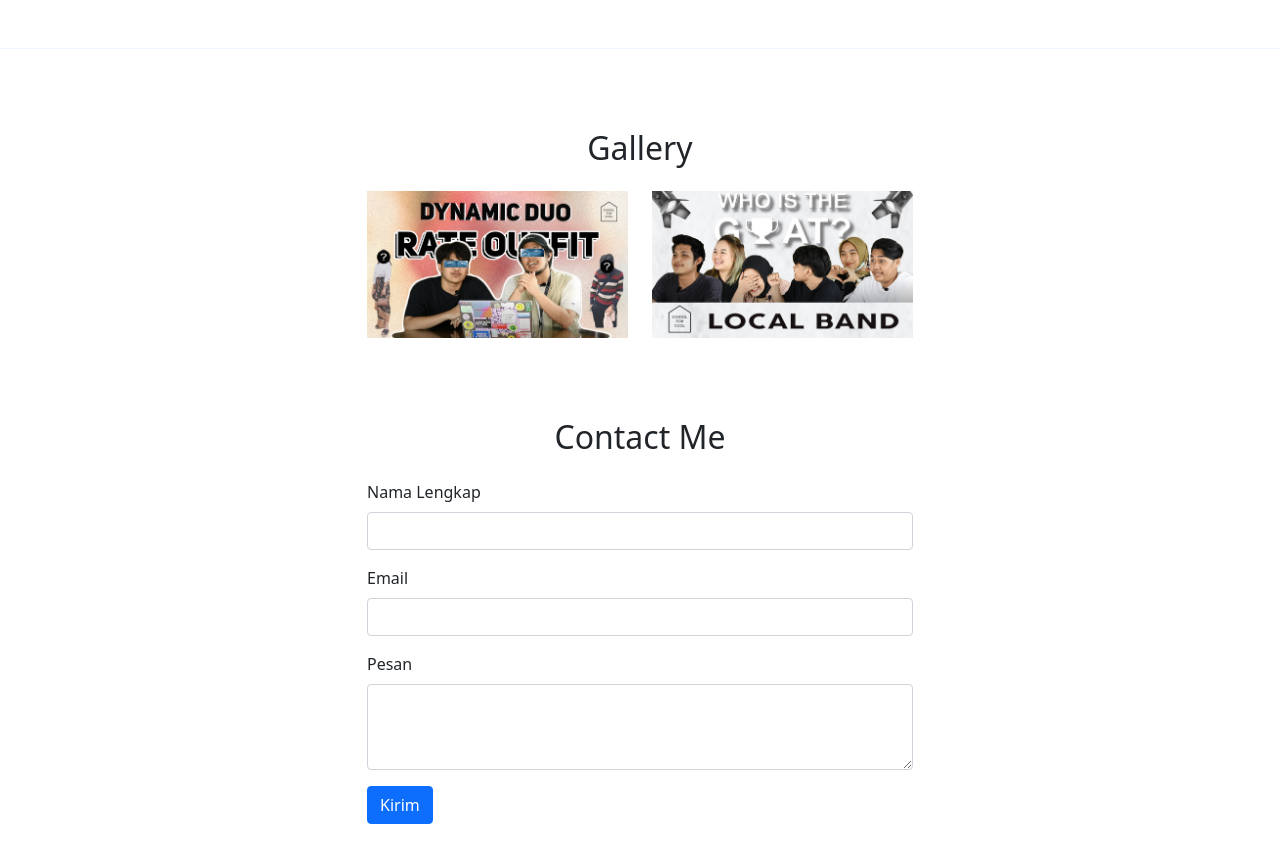
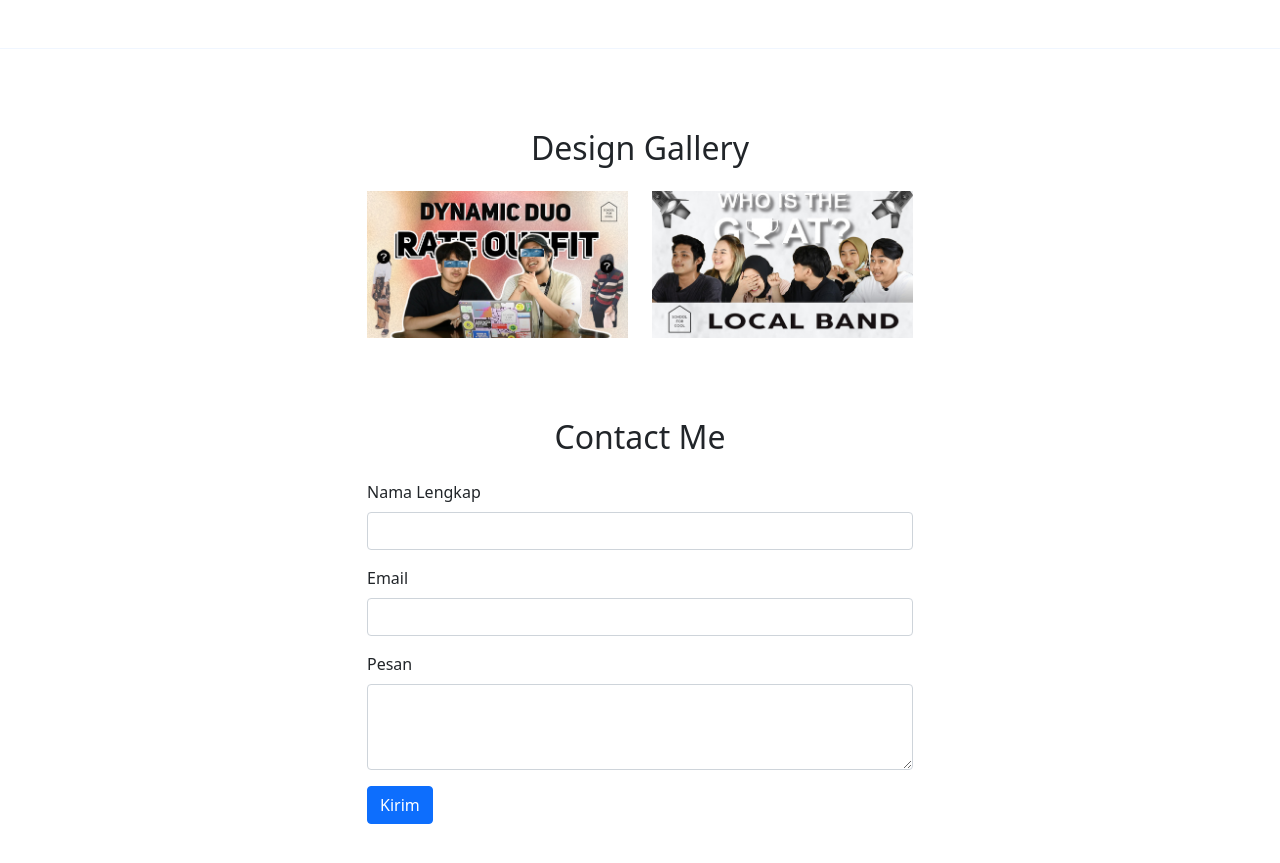
Before and after one commit to sanitizepeople/portfolio, a plain HTML site: page index.html in a window 1280 px wide. Shown: the part 1900-2763 px from the top of the page. Drawn offline with nearby package versions, Linux system fonts and the light colour scheme.

Commit message:
ganti nama gallery

```diff
--- a/index.html
+++ b/index.html
@@ -160,7 +160,7 @@
       <div class="container">
         <div class="row text-center mb-3">
           <div class="col">
-            <h2>Gallery</h2>
+            <h2>Design Gallery</h2>
           </div>
         </div>
         <div class="row justify-content-center">
```
